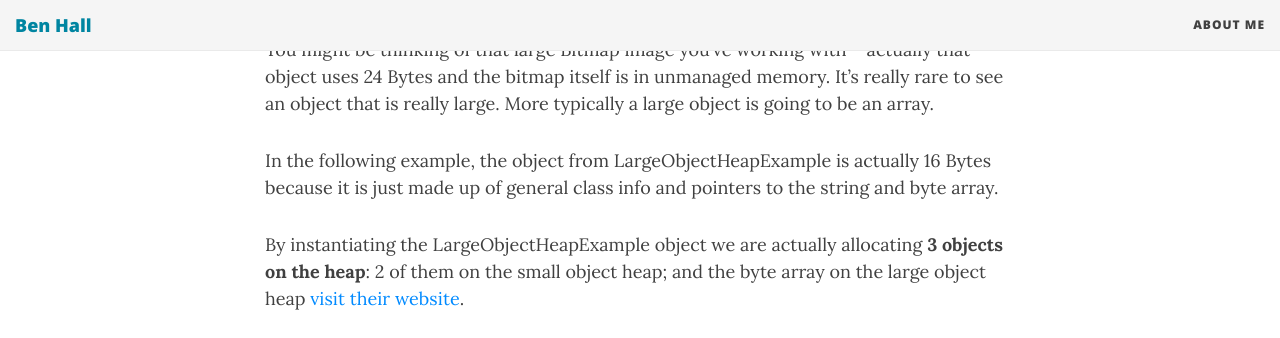
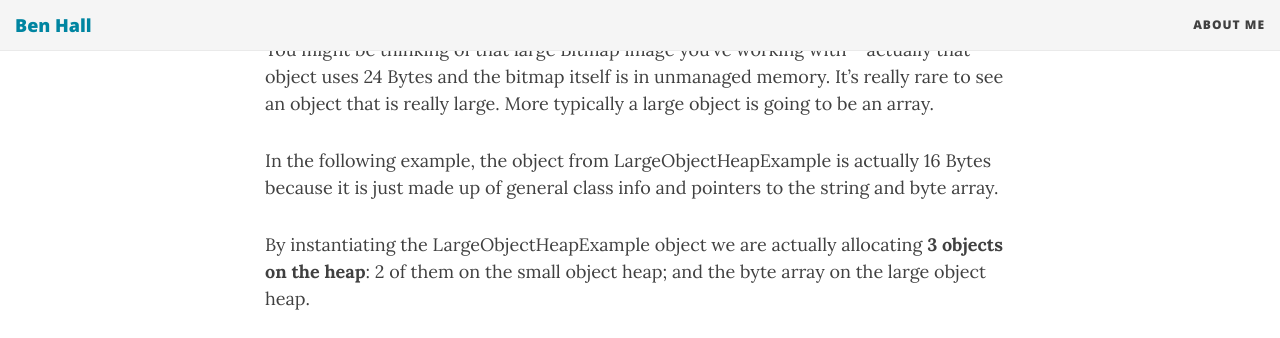
Before and after one commit to benbhall/benbhall.github.io, a Jekyll site: the page built from _posts/2018-07-14-a-super-simplified-explanation-of-net-garbage-collection.md, in a window 1280 px wide and 900 px high, scrolled down 5040 px, cut to the strip 0-338 px from the top of the window. Built offline with Jekyll 4.4.1, drawn with Linux system fonts in a browser that asks for light colours; nearby versions of some CDN libraries.

Commit message:
Remove spam that came in from Wordpress
Thanks for spotting this @OliverEGreen

```diff
--- a/_posts/2018-07-14-a-super-simplified-explanation-of-net-garbage-collection.md
+++ b/_posts/2018-07-14-a-super-simplified-explanation-of-net-garbage-collection.md
@@ -107,7 +107,7 @@ You might be thinking of that large Bitmap image you’ve working with – actua
 
 In the following example, the object from LargeObjectHeapExample is actually 16 Bytes because it is just made up of general class info and pointers to the string and byte array.
 
-By instantiating the LargeObjectHeapExample object we are actually allocating **3 objects on the heap**: 2 of them on the small object heap; and the byte array on the large object heap [visit their website](https://canadianviagras.net/pill/fildena/).
+By instantiating the LargeObjectHeapExample object we are actually allocating **3 objects on the heap**: 2 of them on the small object heap; and the byte array on the large object heap.
 
 <img class="alignleft size-full wp-image-452" src="https://i1.wp.com/benhall.io/wp-content/uploads/2018/07/aLargeObject2.png?resize=687%2C312" alt="" width="687" height="312" srcset="https://i1.wp.com/benhall.io/wp-content/uploads/2018/07/aLargeObject2.png?w=876 876w, https://i1.wp.com/benhall.io/wp-content/uploads/2018/07/aLargeObject2.png?resize=300%2C136 300w, https://i1.wp.com/benhall.io/wp-content/uploads/2018/07/aLargeObject2.png?resize=768%2C349 768w, https://i1.wp.com/benhall.io/wp-content/uploads/2018/07/aLargeObject2.png?resize=800%2C363 800w" sizes="(max-width: 687px) 100vw, 687px" data-recalc-dims="1" />
 
```
